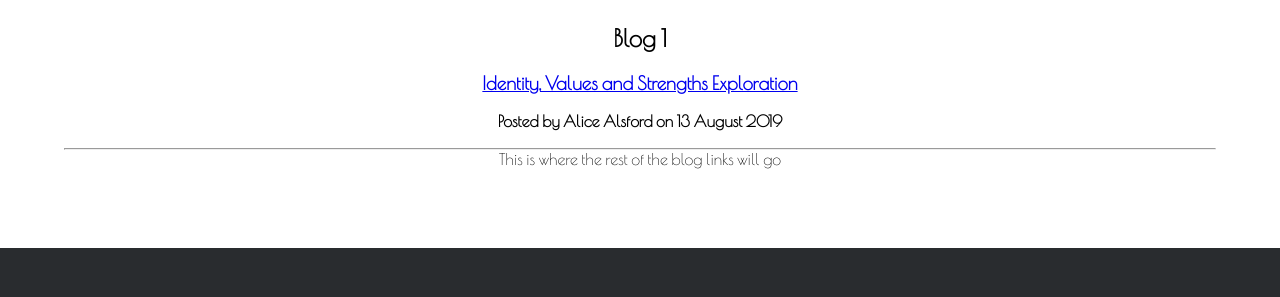
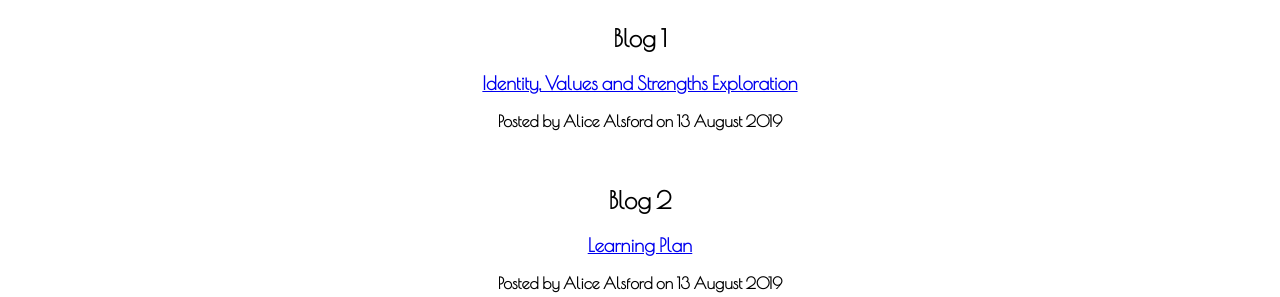
Before and after one commit to aliceals/aliceals.github.io, a plain HTML site: page blog/bloglandingpage.html in a window 1280 px wide. Shown: the part 440-737 px from the top of the page. Drawn offline with nearby package versions, Linux system fonts and the light colour scheme.

Commit message:
link cultural blog2 to landing page

```diff
--- a/blog/bloglandingpage.html
+++ b/blog/bloglandingpage.html
@@ -58,8 +58,19 @@
 
                 <h4>Posted by Alice Alsford on 13 August 2019</h4>
                 <br>
+
+
+                <br>
+
+
+                <h2>Blog 2</h2>
+                <a href="sprint2-cultural.html"> <h3>Learning Plan</h3></a>
+                <br>
+
+                <h4>Posted by Alice Alsford on 13 August 2019</h4>
+                <br>
                 <hr>
-                <p>This is where the rest of the blog links will go</p>
+
             </div>
         </div>
 
```
